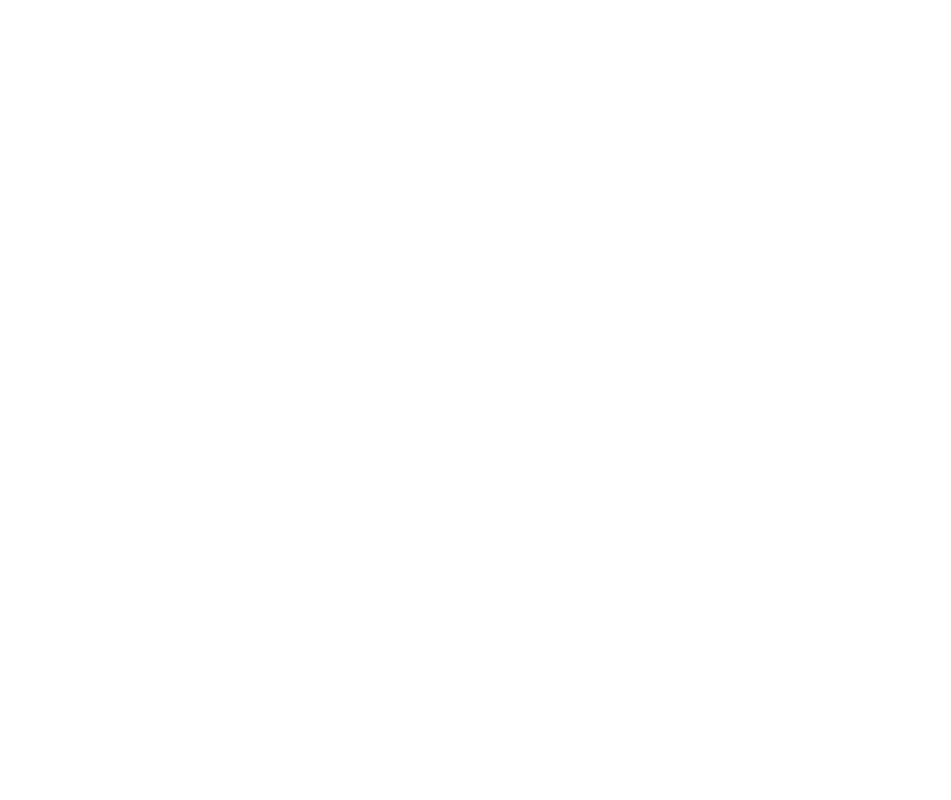
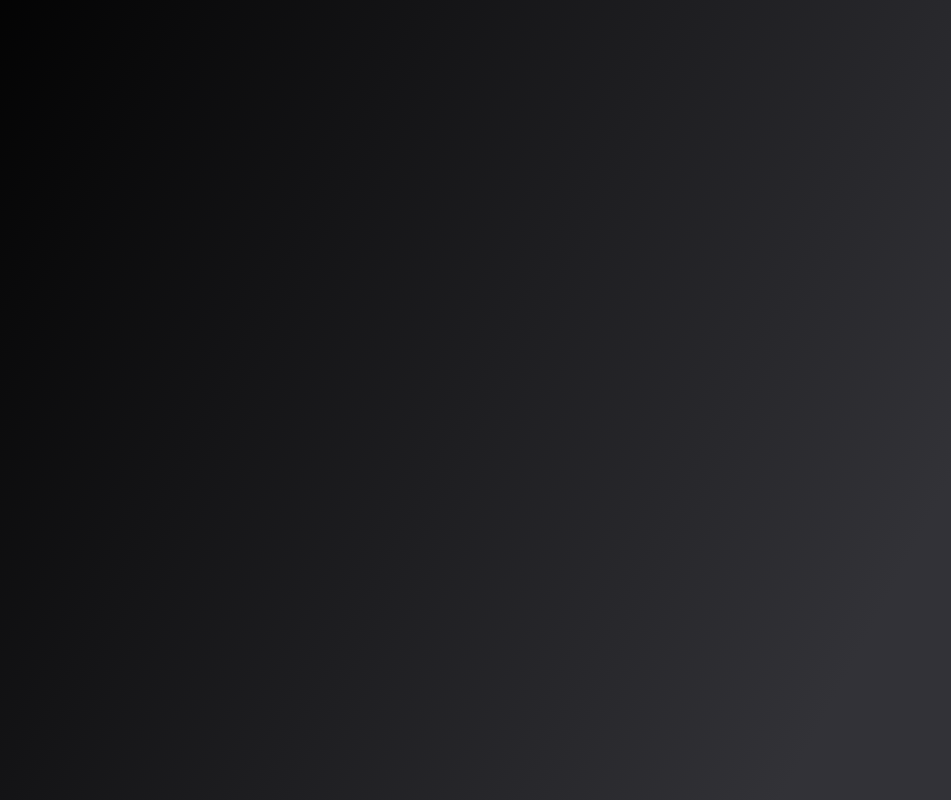
Before and after one commit to Nimavein/spacex, a React (Create React App) app: page / in a window 1280 px wide. Shown: the whole page, without its empty margins (241-1192 px from the left). Built offline with nearby package versions, Linux system fonts and the light colour scheme.

Commit message:
basic libraries and styles setup

```diff
--- a/package.json
+++ b/package.json
@@ -6,9 +6,11 @@
     "@testing-library/jest-dom": "^5.14.1",
     "@testing-library/react": "^11.2.7",
     "@testing-library/user-event": "^12.8.3",
+    "axios": "^0.23.0",
     "react": "^17.0.2",
     "react-dom": "^17.0.2",
     "react-scripts": "4.0.3",
+    "styled-components": "^5.3.3",
     "web-vitals": "^1.1.2"
   },
   "scripts": {
--- a/public/index.html
+++ b/public/index.html
@@ -24,6 +24,10 @@
       work correctly both with client-side routing and a non-root public URL.
       Learn how to configure a non-root public URL by running `npm run build`.
     -->
+    <link
+      href="https://fonts.googleapis.com/css2?family=Roboto:wght@400;600;700;800;900&display=swap"
+      rel="stylesheet"
+    />
     <title>React App</title>
   </head>
   <body>
--- a/src/App.js
+++ b/src/App.js
@@ -1,5 +1,13 @@
+import GlobalStyle from "./styles/globalStyles";
+import theme from "./styles/theme";
+import { ThemeProvider } from "styled-components";
+
 function App() {
-  return <></>;
+  return (
+    <ThemeProvider theme={theme}>
+      <GlobalStyle />
+    </ThemeProvider>
+  );
 }
 
 export default App;
--- /dev/null
+++ b/src/styles/globalStyles.js
@@ -0,0 +1,23 @@
+import { createGlobalStyle } from "styled-components";
+import { getColor, getFontFamily } from "./utils";
+
+const GlobalStyle = createGlobalStyle`
+   html {
+    min-height: 100%;
+  }
+
+  body {
+    position: relative;
+    background: ${getColor("backgroundGradient")};
+  }
+
+  * {
+    -webkit-font-smoothing: antialiased;
+    box-sizing: border-box;
+    margin: 0;
+    padding: 0;
+    font-family: ${getFontFamily("primaryFont")};
+  }
+`;
+
+export default GlobalStyle;
--- /dev/null
+++ b/src/styles/theme.js
@@ -0,0 +1,23 @@
+export const fontFamily = { primaryFont: "Roboto" };
+
+export const color = {
+  black: "#000000",
+  white: "#FFFFFF",
+  grey: "#868686",
+  success: "#6FB46E",
+  failure: "#BE4E35",
+  backgroundGradient:
+    "linear-gradient(297.9deg, #323237 15.11%, #000000 90.89%);",
+};
+
+export const medias = {
+  mobile: "(max-width: 768px)",
+};
+
+export const theme = {
+  fontFamily,
+  color,
+  medias,
+};
+
+export default theme;
--- /dev/null
+++ b/src/styles/utils.js
@@ -0,0 +1,9 @@
+export const getColor =
+  (colorName) =>
+  ({ theme }) =>
+    theme.color[colorName];
+
+export const getFontFamily =
+  (fontName) =>
+  ({ theme }) =>
+    theme.fontFamily[fontName];
```
Also changed, not shown: 1 other file (tests, documents, lock files or other folders).
